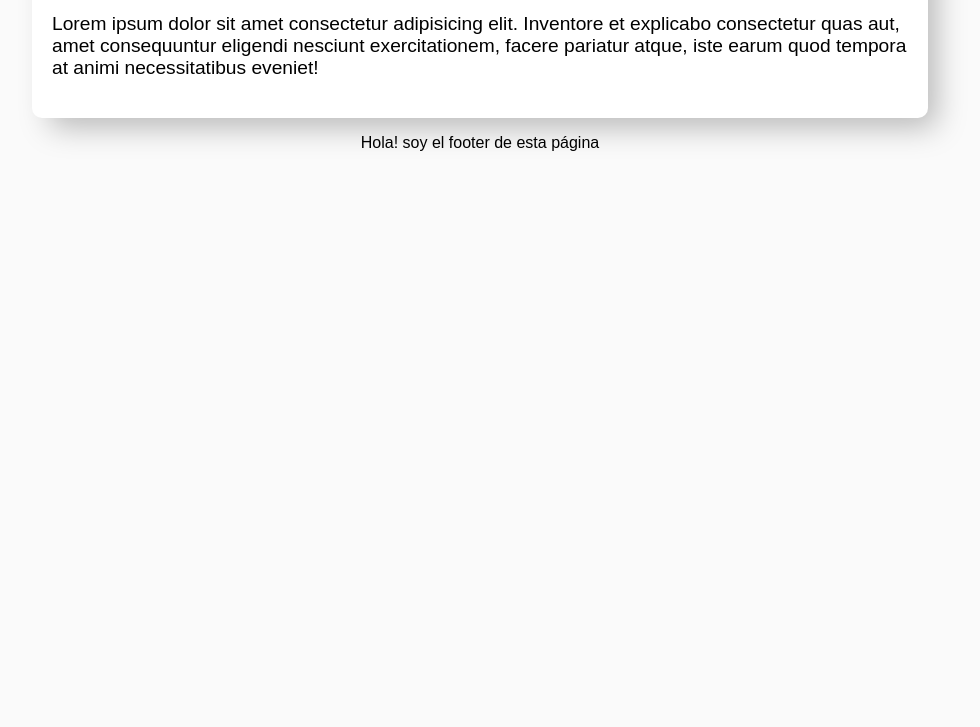
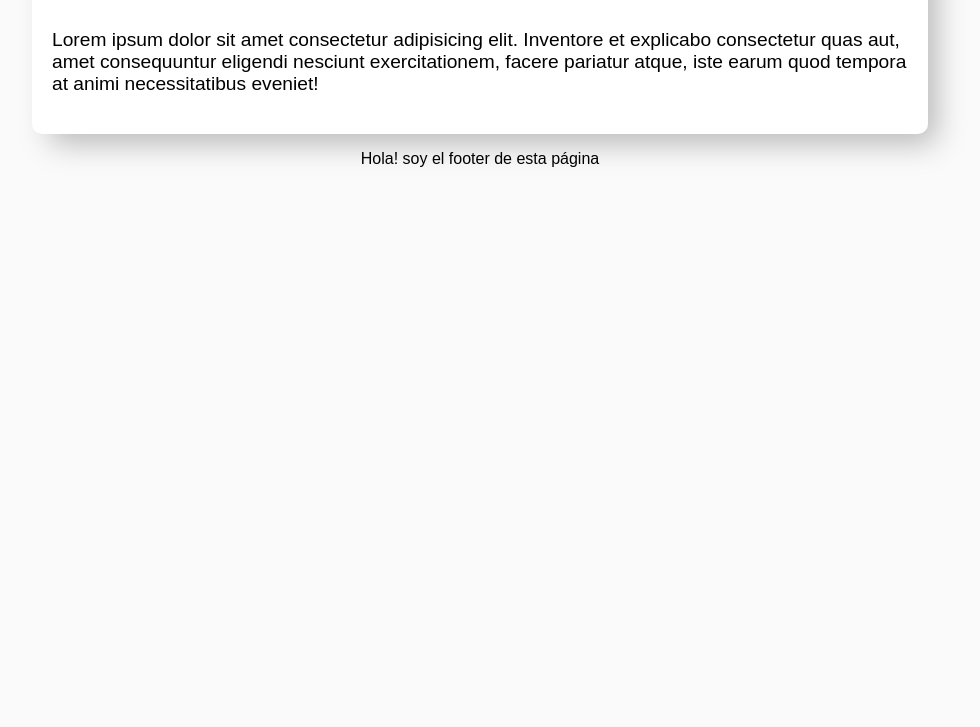
Before and after one commit to ElChapas/Learning-git, a plain HTML site: page index.html in a window 1280 px wide. Shown: the part 73-800 px from the top of the page, without its empty margins (160-1140 px from the left). Drawn offline with Linux system fonts and the light colour scheme.

Commit message:
Pequeños cambios a los estilos de post

```diff
--- a/estilos.css
+++ b/estilos.css
@@ -1,5 +1,5 @@
 body {
-  margin: 0;
+  margin: auto;
   background-color: #fafafa;
   font-family: sans-serif;
   text-align: center;
@@ -17,6 +17,7 @@ article {
   box-shadow: 13px 14px 31px -5px rgba(0,0,0,0.27);
 }
 .post {
+  margin-top: 1em;
   width: 70%;
   border-radius: 10px;
   background-color: white;
```
